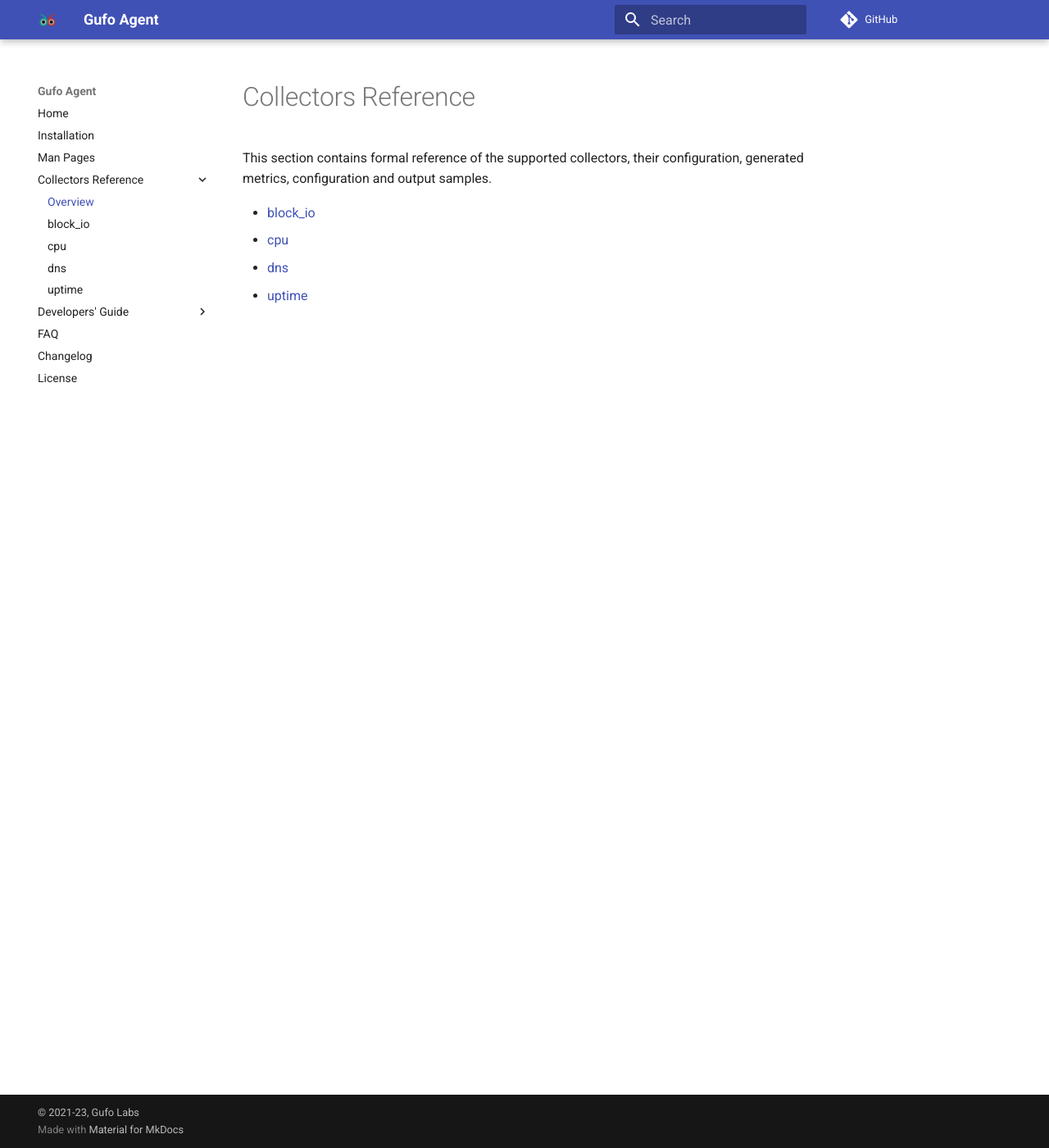
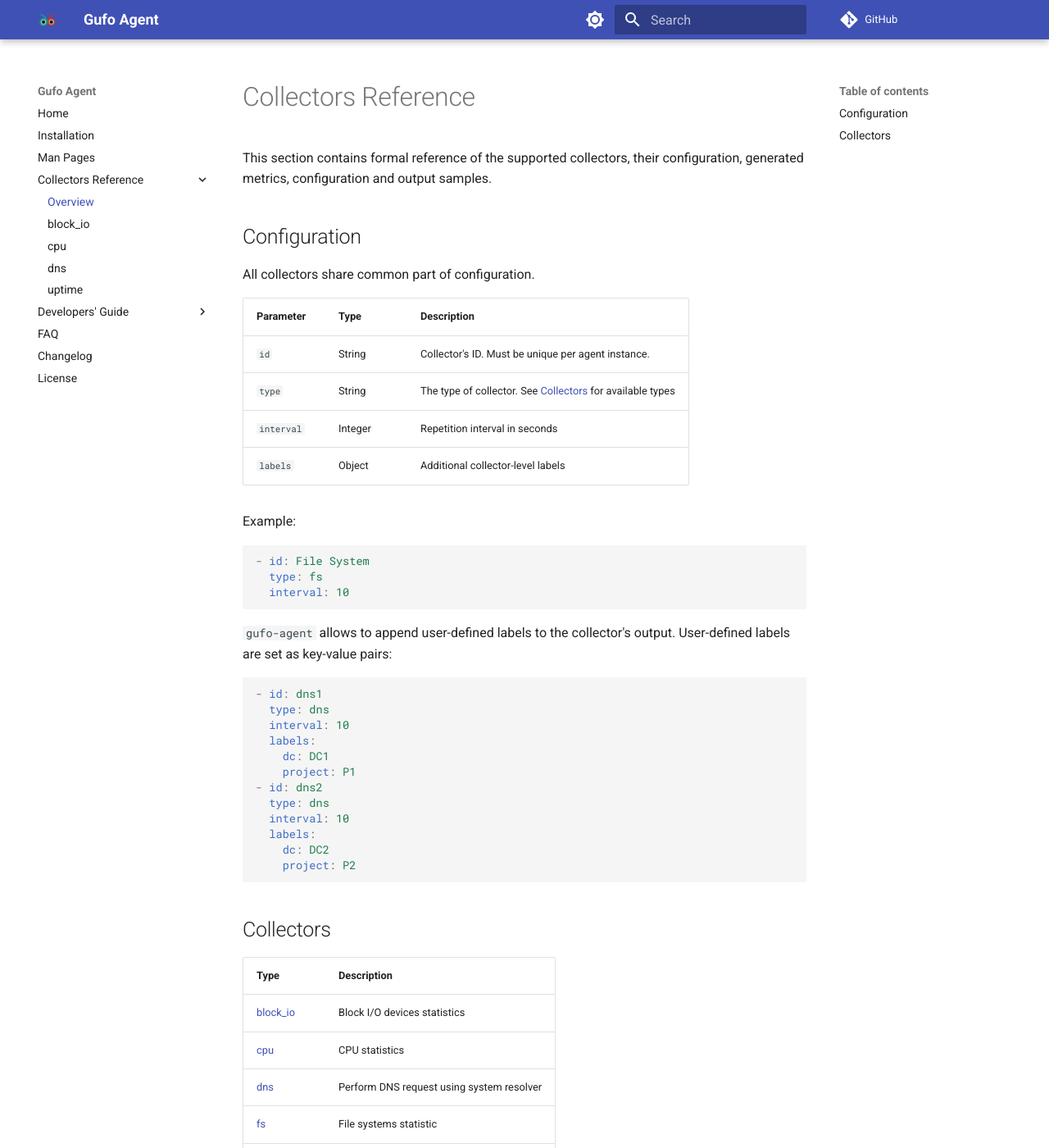
Before and after one commit to gufolabs/gufo_agent, an MkDocs documentation site: the page built from docs/collectors/index.md, in a window 1280 px wide and 1400 px high. Shown: the whole window at 82% size. Built offline with MkDocs 1.6.1 and Material for MkDocs 9.7.7, drawn with Linux system fonts in a browser that asks for light colours; comment, search, counter and statistics services are not loaded.

Commit message:
fs collector

````diff
--- a/docs/collectors/index.md
+++ b/docs/collectors/index.md
@@ -4,7 +4,50 @@
 collectors, their configuration, generated metrics,
 configuration and output samples.
 
-* [block_io](block_io.md)
-* [cpu](cpu.md)
-* [dns](dns.md)
-* [uptime](uptime.md)
+## Configuration
+
+All collectors share common part of configuration.
+
+| Parameter  | Type    | Description                                                              |
+| ---------- | ------- | ------------------------------------------------------------------------ |
+| `id`       | String  | Collector's ID. Must be unique per agent instance.                       |
+| `type`     | String  | The type of collector. See [Collectors](#collectors) for available types |
+| `interval` | Integer | Repetition interval in seconds                                           |
+| `labels`   | Object  | Additional collector-level labels                                        |
+
+Example:
+
+``` yaml
+- id: File System
+  type: fs
+  interval: 10
+```
+
+`gufo-agent` allows to append user-defined labels to the collector's output. User-defined
+labels are set as key-value pairs:
+
+``` yaml
+- id: dns1
+  type: dns
+  interval: 10
+  labels:
+    dc: DC1
+    project: P1
+- id: dns2
+  type: dns
+  interval: 10
+  labels:
+    dc: DC2
+    project: P2
+```
+
+
+## Collectors
+
+| Type                    | Description                               |
+| ----------------------- | ----------------------------------------- |
+| [block_io](block_io.md) | Block I/O devices statistics              |
+| [cpu](cpu.md)           | CPU statistics                            |
+| [dns](dns.md)           | Perform DNS request using system resolver |
+| [fs](fs.md)             | File systems statistic                    |
+| [uptime](uptime.md)     | System uptime                             |
--- a/mkdocs.yml
+++ b/mkdocs.yml
@@ -32,7 +32,13 @@
   name: material
   logo: assets/logo.png
   favicon: assets/logo.png
-  pallete:
+  palette:
+    # Palette toggle for light mode
+    - scheme: default
+      toggle:
+        icon: material/brightness-7
+        name: Switch to dark mode
+
     # Palette toggle for dark mode
     - scheme: slate
       toggle:
@@ -43,7 +49,8 @@
       toggle:
         icon: material/brightness-7
         name: Switch to dark mode
-watch:
+
+xwatch:
   - docs/
 plugins:
   - search
````
Also changed, not shown: docs/collectors/fs.md (added, +64 -0 lines), 4 other files.
